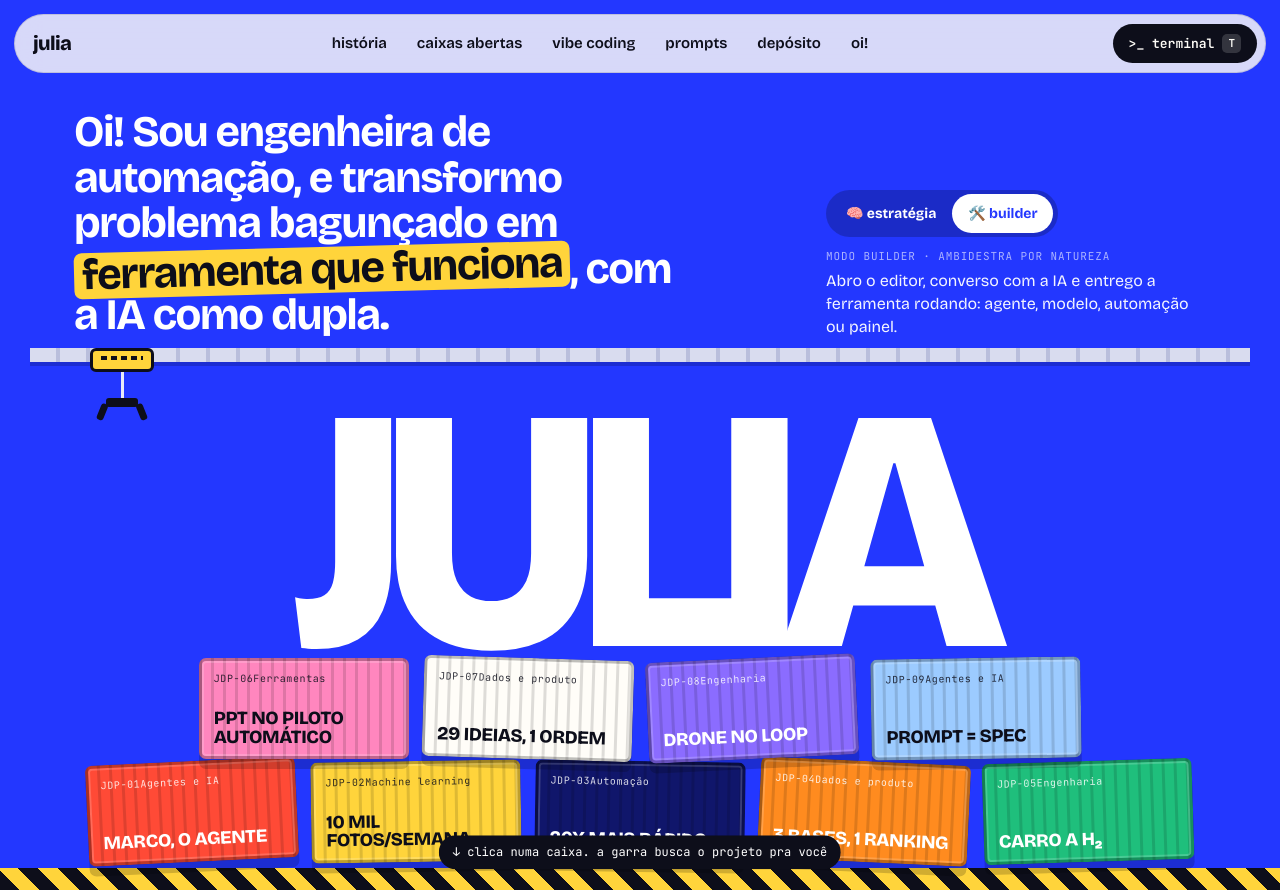
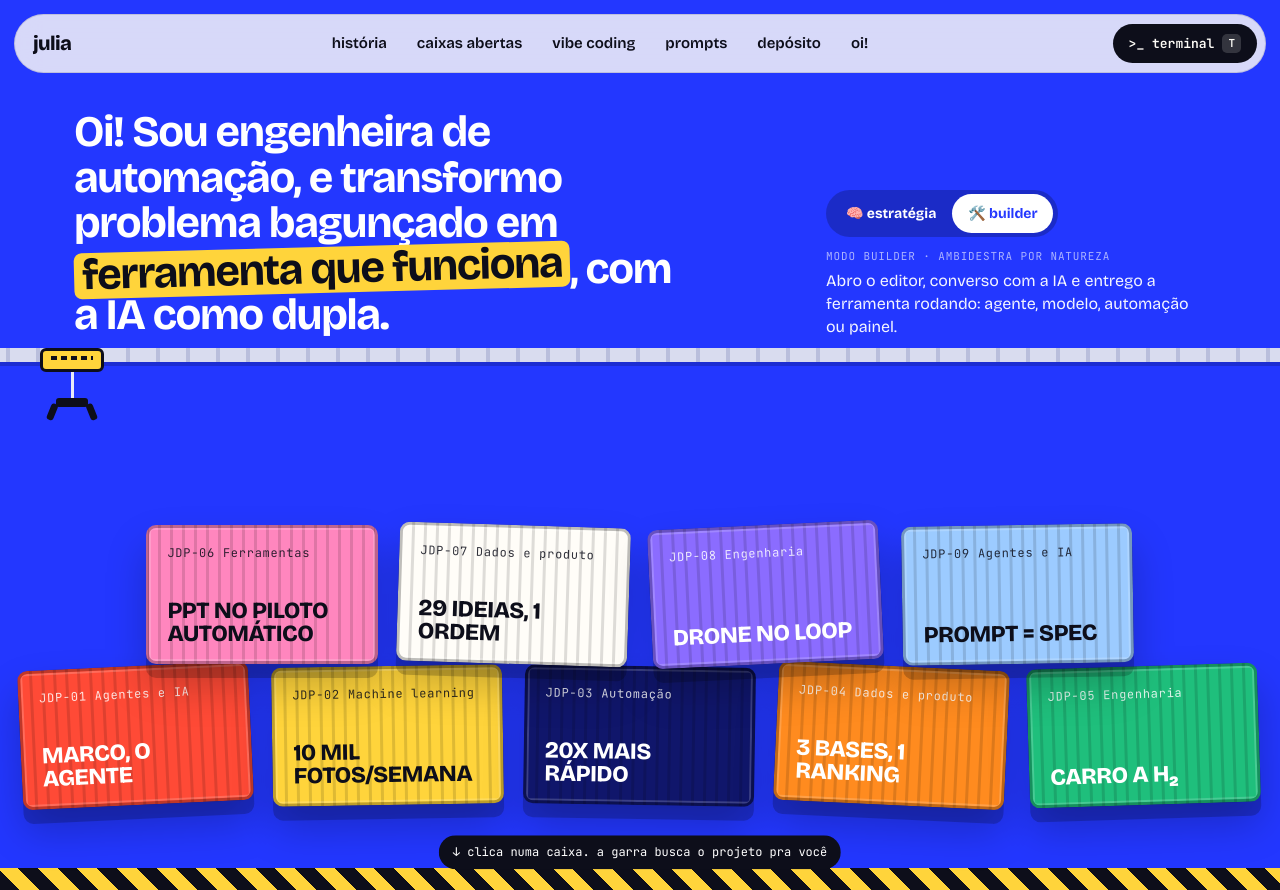
Before and after one commit to juliadrpacheco-svg/Portf-lio-, a plain HTML site: page index.html in a window 1280 px wide. Shown: the top 890 px of the page. Drawn offline with nearby package versions, Linux system fonts and the light colour scheme.

Commit message:
Add files via upload

```diff
--- a/index.html
+++ b/index.html
@@ -62,12 +62,10 @@ nav.top.hide{transform:translateY(-120%)}
 .modetxt{font-size:16px;line-height:1.45;min-height:72px;opacity:.95}
 .modetxt small{display:block;font-family:var(--mono);font-size:11px;letter-spacing:.08em;opacity:.65;margin-bottom:4px;text-transform:uppercase}
 @media(max-width:860px){.hero-head{grid-template-columns:1fr}.modes{justify-self:start}}
-@media(max-width:520px){#topo{min-height:auto}.stage{min-height:430px;flex:none}.crate{padding:7px 8px}.crate .cid span:last-child{display:none}.crate .clab{font-size:12.5px}.hint{font-size:10.5px}.bigname{top:30px}}
+@media(max-width:520px){#topo{min-height:auto}.stage{min-height:430px;flex:none}.crate{padding:8px 9px}.crate .cid span:last-child,.crate .copen{display:none}.crate .clab{font-size:12.5px}.hint{font-size:10.5px}}
 
 .stage{position:relative;flex:1;width:100%;min-height:520px;margin-top:10px}
-.bigname{position:absolute;left:0;right:0;top:46px;text-align:center;font-weight:800;font-size:clamp(120px,27vw,390px);line-height:.8;letter-spacing:-.06em;color:#fff;user-select:none;z-index:1;white-space:nowrap}
-.bigname span{display:inline-block;transition:transform .5s var(--ease),color .3s}
-.bigname span:hover{transform:translateY(-.08em) rotate(-4deg);color:var(--yellow)}
+.stage.wrap{max-width:1480px;padding:0}
 .yard{position:absolute;inset:0;z-index:2}
 .rail{position:absolute;left:-20px;right:-20px;top:0;height:14px;background:repeating-linear-gradient(90deg,#d9dcef 0 26px,#b9bedc 26px 30px);box-shadow:0 4px 0 rgba(0,0,0,.18)}
 .trolley{position:absolute;top:0;left:0;width:64px;display:flex;flex-direction:column;align-items:center;transform:translateX(40px);transition:transform .7s var(--ease);z-index:6;pointer-events:none}
@@ -81,12 +79,14 @@ nav.top.hide{transform:translateY(-120%)}
 .claw b:last-child{right:6px;transform:rotate(-22deg);transform-origin:top}
 .claw.closed b:first-child{transform:rotate(0)}
 .claw.closed b:last-child{transform:rotate(0)}
-.crate{position:absolute;border-radius:7px;color:#fff;text-align:left;padding:10px 12px;display:flex;flex-direction:column;justify-content:space-between;transition:transform .6s var(--ease),filter .2s,box-shadow .25s;box-shadow:0 10px 0 rgba(0,0,0,.18);background-image:repeating-linear-gradient(90deg,rgba(255,255,255,.0) 0 9px,rgba(0,0,0,.13) 9px 12px);border:3px solid rgba(0,0,0,.25);z-index:3;overflow:hidden}
+.crate{position:absolute;border-radius:10px;color:#fff;text-align:left;padding:16px 18px;display:flex;flex-direction:column;justify-content:space-between;transition:transform .6s var(--ease),filter .2s,box-shadow .25s;box-shadow:0 14px 0 rgba(0,0,0,.2),0 22px 40px rgba(0,0,0,.22);background-image:repeating-linear-gradient(90deg,rgba(255,255,255,.0) 0 9px,rgba(0,0,0,.13) 9px 12px);border:3px solid rgba(0,0,0,.25);z-index:3;overflow:hidden}
 .crate:before{content:"";position:absolute;inset:0;border:2px solid rgba(255,255,255,.18);border-radius:4px;pointer-events:none}
-.crate .cid{font-family:var(--mono);font-size:10px;opacity:.85;letter-spacing:.06em;display:flex;justify-content:space-between}
-.crate .clab{font-weight:800;font-size:clamp(13px,1.45vw,19px);line-height:1;letter-spacing:-.02em;text-transform:uppercase}
-.crate .copen{font-family:var(--mono);font-size:10px;position:absolute;right:8px;bottom:6px;opacity:0;transition:opacity .2s}
+.crate .cid{font-family:var(--mono);font-size:12px;opacity:.85;letter-spacing:.06em;display:flex;justify-content:space-between;gap:8px;white-space:nowrap}
+.crate .cid span:last-child{overflow:hidden;text-overflow:ellipsis}
+.crate .clab{font-weight:800;font-size:clamp(15px,2.1vw,30px);line-height:1;letter-spacing:-.02em;text-transform:uppercase}
+.crate .copen{font-family:var(--mono);font-size:12px;position:absolute;right:12px;bottom:10px;opacity:0;transition:opacity .2s}
 .crate:hover{filter:brightness(1.08)}
+.crate:not(.held):hover{transform:translateY(-6px) rotate(0deg)!important}
 .crate:hover .copen{opacity:.9}
 .crate.held{z-index:7;box-shadow:0 30px 30px rgba(0,0,0,.25)}
 .crate.dark{color:#fff}.crate.lightc{color:var(--ink)}
@@ -441,7 +441,6 @@ footer b{color:var(--paper)}
   </div>
 
   <div class="stage wrap" id="stage">
-    <div class="bigname" aria-hidden="true"><span>J</span><span>U</span><span>L</span><span>I</span><span>A</span></div>
     <div class="yard" id="yard">
       <div class="rail"></div>
       <div class="trolley" id="trolley"><div class="car"></div><div class="cable" id="cable"></div><div class="claw" id="claw"><b></b><b></b></div></div>
@@ -766,18 +765,21 @@ var crateEls=CRATES.map(function(c,i){
 function layout(){
   var W=yard.clientWidth,H=yard.clientHeight;
   var small=W<520,per=small?3:(W<760?3:(W<1000?4:5));
-  var gap=Math.max(6,W*.012);
-  var cw=Math.min(210,(W-gap*(per+1))/per);var ch=Math.round(Math.max(small?70:64,cw*.48));
+  var gap=Math.max(8,W*.016);
+  var cw=Math.min(320,(W-gap*(per+1))/per);var ch=Math.round(Math.max(small?84:90,cw*.6));
+  var maxRows=Math.ceil(crateEls.length/per)+1;
+  if(maxRows*(ch+2)>H-90){ch=Math.max(small?70:64,Math.floor((H-90)/maxRows)-2)}
   var rows=[],left=crateEls.length,r=0;
   while(left>0){var n=Math.min(left,(r%2&&!small)?per-1:per);rows.push(n);left-=n;r++}
-  var k=0;
+  var k=0,stackH=rows.length*(ch+2),free=H-110-stackH,lift=Math.max(0,free*.45);
   rows.forEach(function(n,ri){
     var rowW=n*cw+(n-1)*gap,sx=(W-rowW)/2;
     for(var j=0;j<n;j++){
       var el=crateEls[k++];
       el.style.width=cw+'px';el.style.height=ch+'px';
+      el.querySelector('.clab').style.fontSize=Math.max(13,Math.min(30,cw*.1))+'px';
       el.style.left=(sx+j*(cw+gap))+'px';
-      el.style.top=(H-(ri+1)*(ch+2)-4)+'px';
+      el.style.top=(H-(ri+1)*(ch+2)-4-lift)+'px';
       if(el!==held)el.style.transform='rotate('+el.dataset.rot+'deg)';
     }
   });
```
